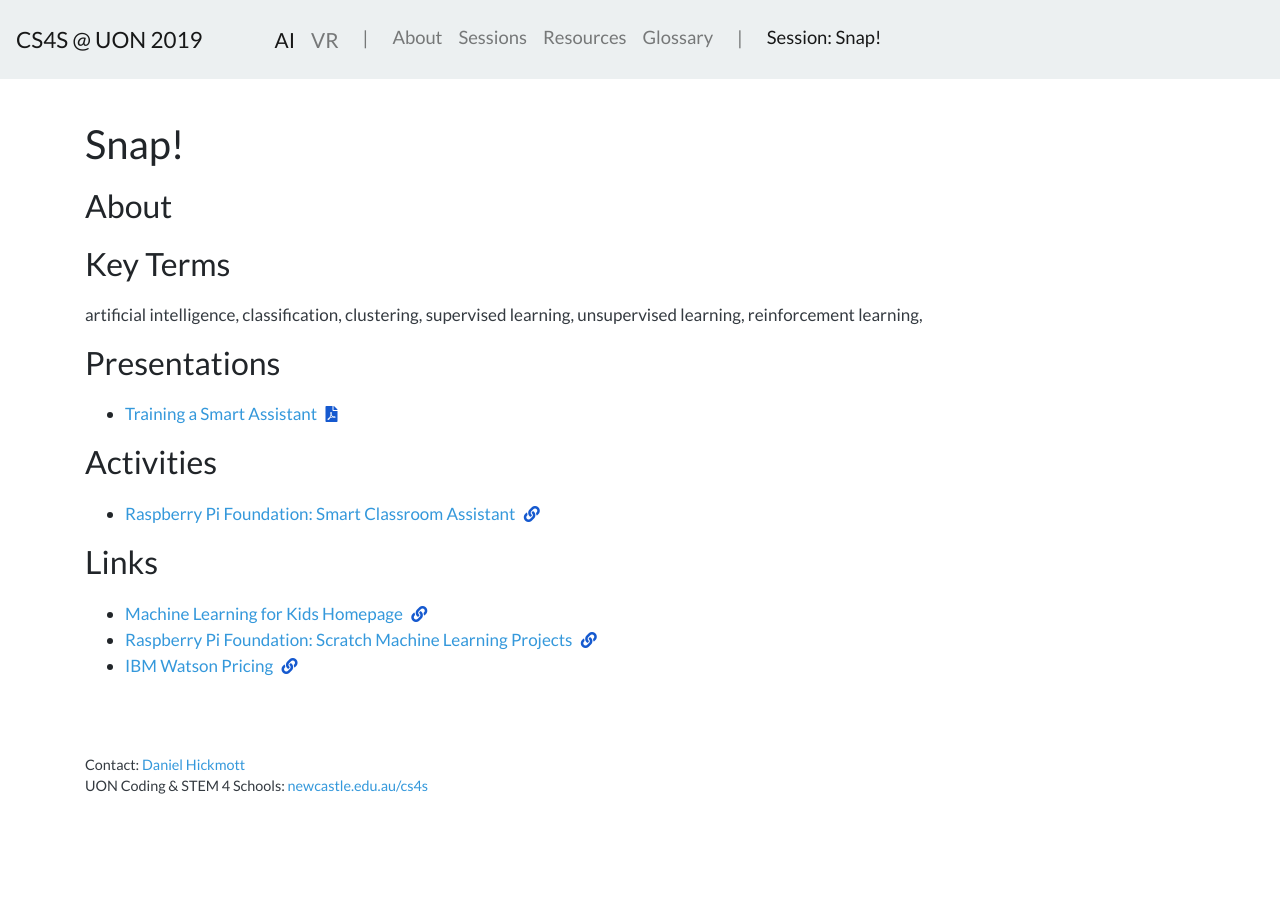
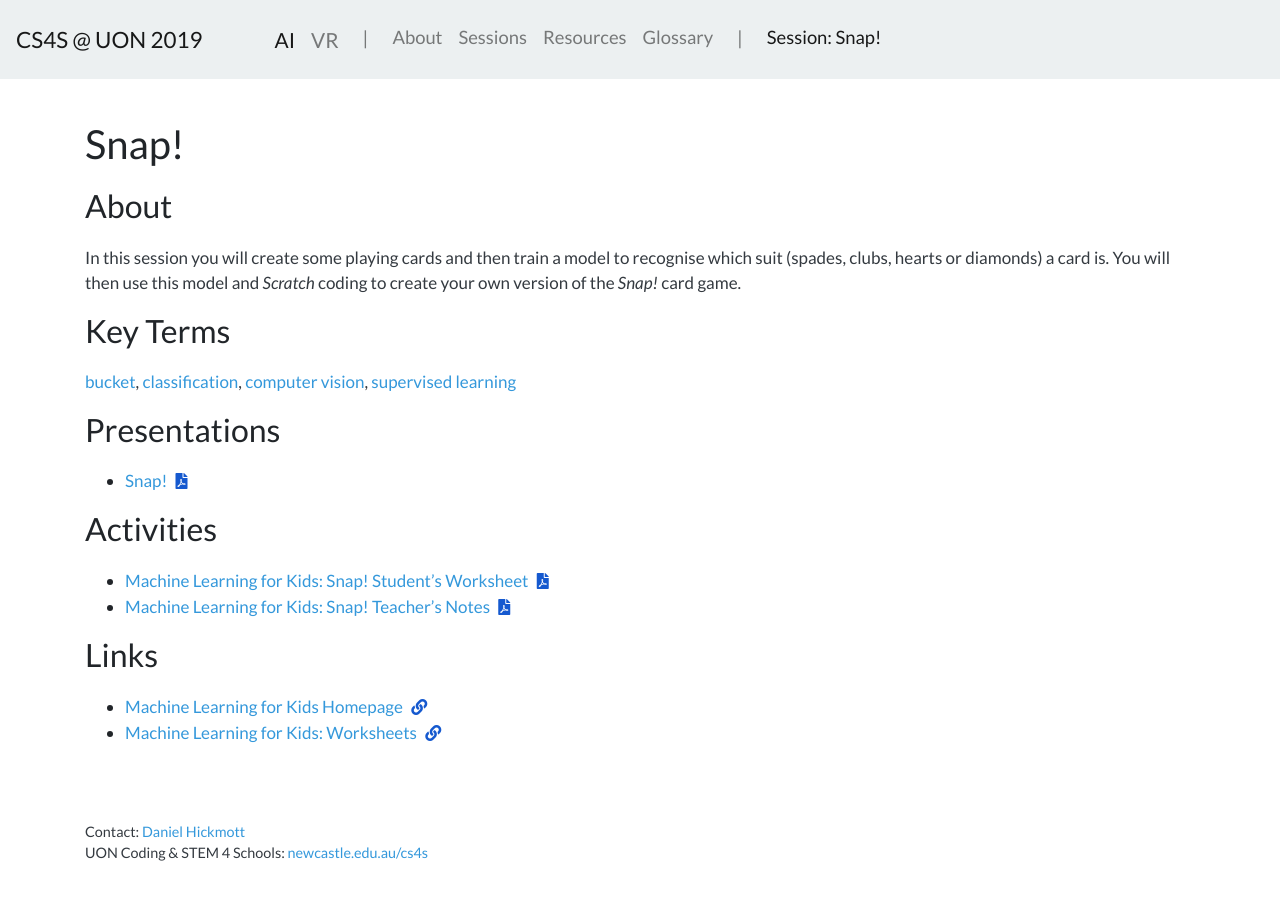
Before and after one commit to cs4s/2019, a Jekyll site: the page built from ai/sessions/snap/index.md, in a window 1280 px wide and 939 px high. Shown: the top 900 px of the window. Built offline with Jekyll 4.4.1, drawn with Linux system fonts in a browser that asks for light colours.

Commit message:
Changes snap session to include exported PDF and activity worksheets

```diff
--- a/ai/sessions/snap/index.md
+++ b/ai/sessions/snap/index.md
@@ -7,20 +7,23 @@ title: "Snap!"
 
 ### About
 
+In this session you will create some playing cards and then train a model to recognise which suit (spades, clubs, hearts or diamonds) a card is.
+You will then use this model and *Scratch* coding to create your own version of the *Snap!* card game.
+
 ### Key Terms
 
-artificial intelligence, classification, clustering, supervised learning, unsupervised learning, reinforcement learning,
+[bucket](){: .term }, [classification](){: .term }, [computer vision](){: .term }, [supervised learning](){: .term }
 
 ### Presentations
 
-- [Training a Smart Assistant](){: .text-info } <i class="fas fa-file-pdf session-icon"></i>
+- [Snap!](presentation/snap.pdf){: class="text-info" target="_blank" } <i class="fas fa-file-pdf session-icon"></i>
 
 ### Activities
 
-- [Raspberry Pi Foundation: Smart Classroom Assistant](https://projects.raspberrypi.org/en/projects/smart-classroom){: class="text-info" target="_blank" } <i class="fas fa-link session-icon"></i>
+- [Machine Learning for Kids: Snap! Student's Worksheet](snap_activity_student_worksheet.pdf){: class="text-info" target="_blank" } <i class="fas fa-file-pdf session-icon"></i>
+- [Machine Learning for Kids: Snap! Teacher's Notes](snap_activity_teacher_notes.pdf){: class="text-info" target="_blank" } <i class="fas fa-file-pdf session-icon"></i>
 
 ### Links
 
 - [Machine Learning for Kids Homepage](https://machinelearningforkids.co.uk/){: class="text-info" target="_blank" } <i class="fas fa-link session-icon"></i>
-- [Raspberry Pi Foundation: Scratch Machine Learning Projects](https://projects.raspberrypi.org/en/pathways/scratch-machine-learning){: class="text-info" target="_blank" } <i class="fas fa-link session-icon"></i>
-- [IBM Watson Pricing](https://www.ibm.com/cloud/watson-assistant/pricing/){: class="text-info" target="_blank" } <i class="fas fa-link session-icon"></i>
+- [Machine Learning for Kids: Worksheets](https://machinelearningforkids.co.uk/#!/worksheets){: class="text-info" target="_blank" } <i class="fas fa-link session-icon"></i>
```
Also changed, not shown: 3 other files.
